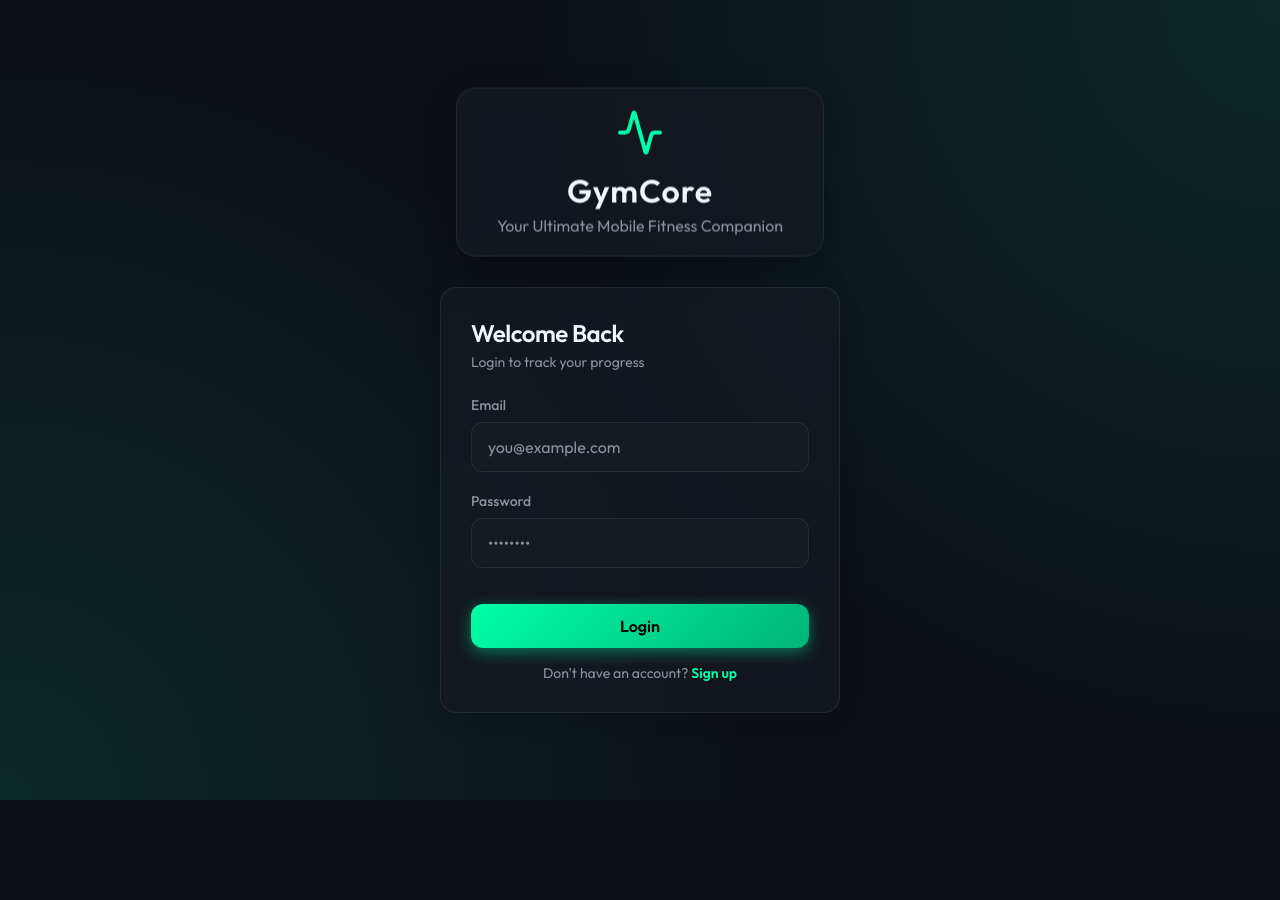
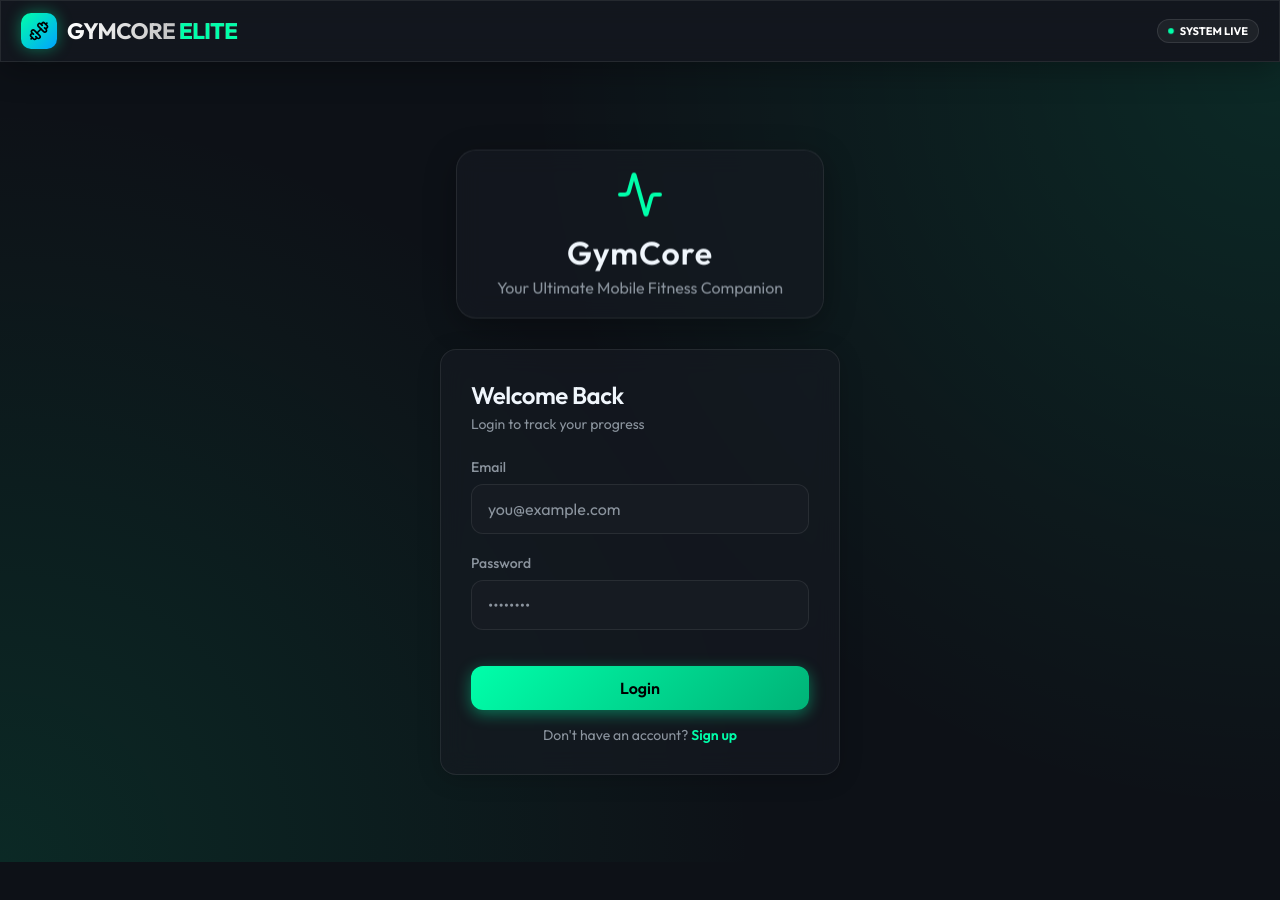
Before and after one commit to sinhaamit143/gymcore-app, a React (Vite) app in the folder client/: page /login in a window 1280 px wide. Shown: the top 900 px of the page. Built offline with nearby package versions, Linux system fonts and the light colour scheme.

Commit message:
V12 Phase 1: Global Branding and Header

```diff
--- a/client/src/App.jsx
+++ b/client/src/App.jsx
@@ -9,6 +9,7 @@ import Shop from './pages/Shop';
 import Profile from './pages/Profile';
 import Admin from './pages/Admin';
 import Pricing from './pages/Pricing';
+import Header from './components/Header';
 import BottomNav from './components/BottomNav';
 import './index.css';
 
@@ -125,6 +126,7 @@ const AppLayout = ({ children }) => {
            </button>
         </div>
       )}
+      <Header />
       {children}
       {user && !hideNav && <BottomNav />}
     </div>
--- /dev/null
+++ b/client/src/components/Header.css
@@ -0,0 +1,86 @@
+.app-header {
+  position: sticky;
+  top: 0;
+  left: 0;
+  right: 0;
+  z-index: 1000;
+  padding: 12px 20px;
+  display: flex;
+  justify-content: space-between;
+  align-items: center;
+  transition: all 0.3s;
+}
+
+.header-logo {
+  display: flex;
+  align-items: center;
+  gap: 10px;
+  text-decoration: none;
+}
+
+.logo-icon {
+  width: 36px;
+  height: 36px;
+  background: linear-gradient(135deg, var(--accent-color), #00a3ff);
+  border-radius: 10px;
+  display: flex;
+  align-items: center;
+  justify-content: center;
+  color: #000;
+  box-shadow: 0 0 15px rgba(0, 255, 170, 0.4);
+}
+
+.logo-text {
+  font-family: 'Outfit', sans-serif;
+  font-size: 1.4rem;
+  font-weight: 800;
+  letter-spacing: -0.5px;
+  background: linear-gradient(to right, #fff, #a0a0a0);
+  -webkit-background-clip: text;
+  background-clip: text;
+  -webkit-text-fill-color: transparent;
+}
+
+.logo-text span {
+  color: var(--accent-color);
+  -webkit-text-fill-color: var(--accent-color);
+}
+
+.header-actions {
+  display: flex;
+  gap: 15px;
+  align-items: center;
+}
+
+.status-indicator {
+  display: flex;
+  align-items: center;
+  gap: 6px;
+  font-size: 11px;
+  font-weight: bold;
+  text-transform: uppercase;
+  color: var(--accent-color);
+  background: rgba(0, 255, 170, 0.1);
+  padding: 4px 10px;
+  border-radius: 20px;
+  border: 1px solid rgba(0, 255, 170, 0.2);
+}
+
+.pulse {
+  width: 6px;
+  height: 6px;
+  background: var(--accent-color);
+  border-radius: 50%;
+  animation: pulse-ring 1.5s cubic-bezier(0.24, 0, 0.38, 1) infinite;
+}
+
+@keyframes pulse-ring {
+  0% { transform: scale(0.95); box-shadow: 0 0 0 0 rgba(0, 255, 170, 0.7); }
+  70% { transform: scale(1); box-shadow: 0 0 0 6px rgba(0, 255, 170, 0); }
+  100% { transform: scale(0.95); box-shadow: 0 0 0 0 rgba(0, 255, 170, 0); }
+}
+
+@media (max-width: 480px) {
+  .logo-text { font-size: 1.1rem; }
+  .status-indicator { display: none; }
+}
--- /dev/null
+++ b/client/src/components/Header.jsx
@@ -0,0 +1,40 @@
+import React from 'react';
+import { Link, useLocation } from 'react-router-dom';
+import { Shield, Activity, Dumbbell } from 'lucide-react';
+import { useAuth } from '../App';
+import './Header.css';
+
+const Header = () => {
+  const { user } = useAuth();
+  const location = useLocation();
+
+  // Don't show header on login/register page if needed,
+  // but user said "all pages" so we'll show it everywhere or just main app.
+  if (location.pathname === '/auth') return null;
+
+  return (
+    <header className="app-header glass">
+      <Link to="/" className="header-logo">
+        <div className="logo-icon">
+          <Dumbbell size={20} />
+        </div>
+        <div className="logo-text">
+          GYMCORE <span>ELITE</span>
+        </div>
+      </Link>
+
+      <div className="header-actions">
+        {user?.subscriptionPlan === 'elite' && (
+          <div className="status-indicator">
+            <Shield size={12} fill="var(--accent-color)" color="#000" /> Elite Access
+          </div>
+        )}
+        <div className="status-indicator" style={{ background: 'rgba(255,255,255,0.05)', color: '#fff', borderColor: 'rgba(255,255,255,0.1)' }}>
+          <div className="pulse"></div> System Live
+        </div>
+      </div>
+    </header>
+  );
+};
+
+export default Header;
```
